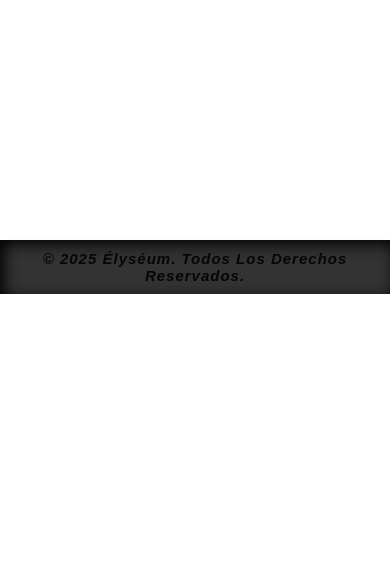
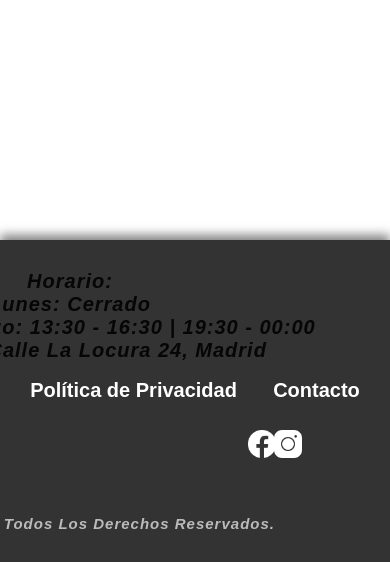
Before and after one commit to MarianDark/Restaurant-website, a Flask app: page /index in a window 390 px wide. Shown: the part 846-1408 px from the top of the page. Before the commit the page ends 1140 px from the top, so only its background shows below. Run offline with Flask 2, Linux system fonts and the light colour scheme; some libraries are stand-ins or nearby versions.

Commit message:
Mejoras en el footer: añadido horario, dirección, enlaces y redes sociales

```diff
--- a/app/static/css/index.css
+++ b/app/static/css/index.css
@@ -172,14 +172,79 @@ p {
 footer {
   background-color: #333;
   color: white;
-  padding: 10px 0; /* Reduce el tamaño del footer */
+  padding: 30px 0; /* Aumenta el padding para más espacio */
   text-align: center;
-  font-size: 0.5em;
-  box-shadow: 5px 5px 5px 0px #000000, inset 4px 4px 15px 0px #000000;
-  width: 100%; /* Ocupa todo el ancho de la pantalla */
-  position: relative; /* Cambiar a fixed si deseas que siempre esté visible */
+  font-size: 1.2em; /* Aumenta el tamaño de la fuente general */
+  box-shadow: 0 -5px 10px rgba(0, 0, 0, 0.5);
+  width: 100%;
+  position: relative;
   bottom: 0;
-  height: 10%;
+}
+
+/* Contenido del Footer */
+.footer-content {
+  display: flex;
+  flex-wrap: wrap;
+  justify-content: space-between;
+  align-items: center;
+  max-width: 1200px;
+  margin: 0 auto;
+  padding-bottom: 10px;
+}
+
+/* Información de horario y dirección */
+.footer-info {
+  text-align: left;
+  font-size: 1.1em; /* Aumenta el tamaño del texto */
+  font-weight: bold;
+}
+
+/* Enlaces de política y contacto */
+.footer-links {
+  text-align: center;
+  font-size: 1.1em; /* Aumenta el tamaño del texto */
+}
+
+.footer-links a {
+  color: white;
+  text-decoration: none;
+  font-weight: bold;
+  font-size: 20px; /* Hace los enlaces más grandes */
+  margin: 0 15px;
+  transition: color 0.3s;
+}
+
+.footer-links a:hover {
+  color: #8e8367;
+}
+
+/* Iconos de redes sociales */
+.footer-social {
+  text-align: right;
+}
+
+.footer-social a {
+  margin: 0 15px;
+}
+
+.footer-social img {
+  width: 32px; /* Hace los íconos más grandes */
+  height: 32px;
+  filter: invert(1); /* Hace los íconos blancos */
+  transition: transform 0.3s ease-in-out;
+  margin-right: -160px;
+}
+
+.footer-social img:hover {
+  transform: scale(1.3);
+}
+
+/* Derechos de Autor */
+.footer-copy {
+  margin-top: 15px;
+  font-size: 15px; /* Hace que el texto de copyright sea más grande */
+  color: #bbb;
+  text-align: center;
 }
 
 /* Estilo del párrafo dentro del footer */
@@ -188,7 +253,8 @@ footer p {
   font-family: "Arial", sans-serif; /* Fuente legible */
   letter-spacing: 1px; /* Espaciado entre letras para elegancia */
   color: #060606; /* Color gris claro para el texto */
-  font-size: 15px;
+  font-size: 20px;
+  margin-left: -250px;
 }
 
 /* Media Queries */
@@ -227,4 +293,19 @@ footer p {
     width: 100%; /* Los botones ocupan todo el ancho */
     padding: 10px;
   }
+
+  .footer-content {
+    flex-direction: column;
+    text-align: center;
 }
+
+.footer-info, .footer-links, .footer-social {
+    text-align: center;
+    margin-bottom: 15px;
+}
+
+.footer-social a {
+    display: inline-block;
+    margin: 10px;
+}
+}
--- a/app/templates/index.html
+++ b/app/templates/index.html
@@ -66,7 +66,35 @@
     <script src="{{ url_for('static', filename='js/script.js') }}"></script>
 
     <footer>
-      <p>&copy; 2025 Élyséum. Todos los derechos reservados.</p>
+        <div class="footer-content">
+            <!-- Información del Restaurante -->
+            <div class="footer-info">
+                <p><strong>Horario:</strong></p>
+                <p>Lunes: Cerrado</p>
+                <p>Martes a Domingo: 13:30 - 16:30 | 19:30 - 00:00</p>
+                <p><strong>Dirección:</strong> Calle La Locura 24, Madrid</p>
+            </div>
+
+            <!-- Enlaces de Política y Contacto -->
+            <div class="footer-links">
+                <a href="#">Política de Privacidad</a>
+                <a href="#">Contacto</a>
+            </div>
+
+            <!-- Iconos de Redes Sociales -->
+            <div class="footer-social">
+                <a href="https://facebook.com" target="_blank" rel="noopener">
+                    <img src="{{ url_for('static', filename='/images/facebook.png') }}" alt="Facebook">
+                </a>
+                <a href="https://instagram.com" target="_blank" rel="noopener">
+                    <img src="{{ url_for('static', filename='images/instagram.png') }}" alt="Instagram">
+                </a>
+            </div>
+        </div>
+
+        <!-- Derechos de Autor -->
+        <p class="footer-copy">&copy; 2025 Élyséum. Todos los derechos reservados.</p>
     </footer>
+
   </body>
 </html>
```
Also changed, not shown: app/static/images/facebook.png (added), app/static/images/instagram.png (added).
